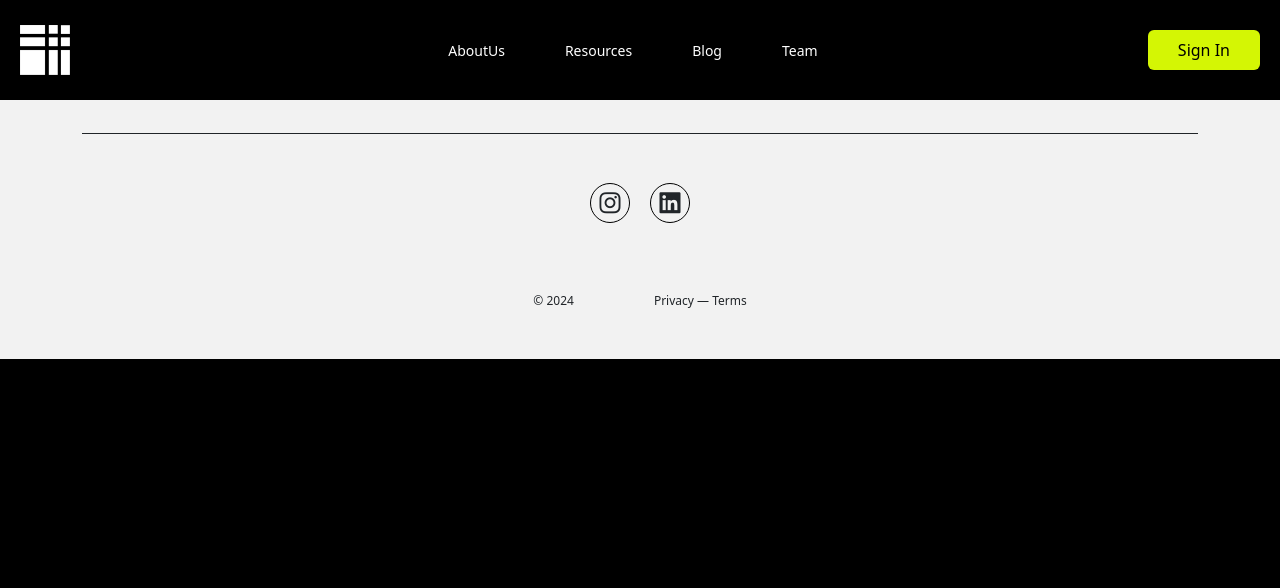
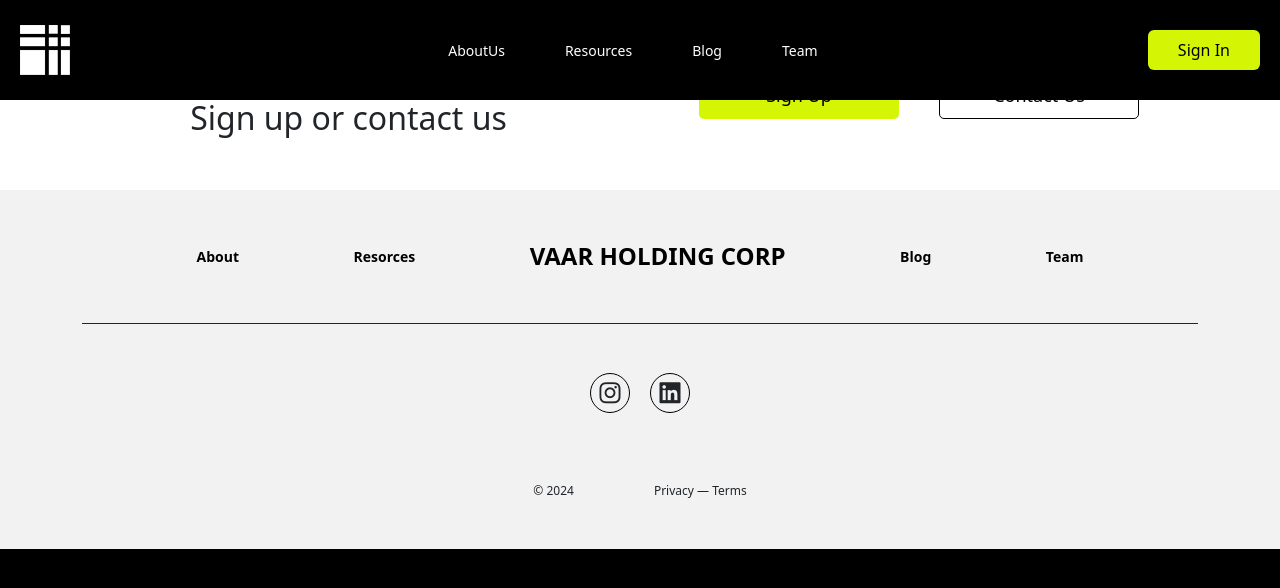
Before and after one commit to webtesting22/vaar, a React (Vite) app: page /VaarBlogs in a window 1280 px wide. Shown: the top 588 px of the page. Built offline with nearby package versions, Linux system fonts and the light colour scheme.

Commit message:
Update App.jsx

```diff
--- a/src/App.jsx
+++ b/src/App.jsx
@@ -6,6 +6,7 @@ import Home from './Components/Home/Home';
 import AllResources from './Components/AllResources/AllResources';
 import AboutUs from './Components/AboutUs/AboutUs';
 import VaarTeam from './Components/VaarTeam/VaarTeam';
+import SignupSection from './Components/SignUp/SignupSection';
 
 function App() {
   return (
@@ -18,6 +19,7 @@ function App() {
         <Route exact path="/AboutUs" element={<AboutUs />} />
         <Route exact path="/VaarTeam" element={<VaarTeam />} />
       </Routes>
+      <SignupSection/>
 
       <Footer />
     </Router>
```
